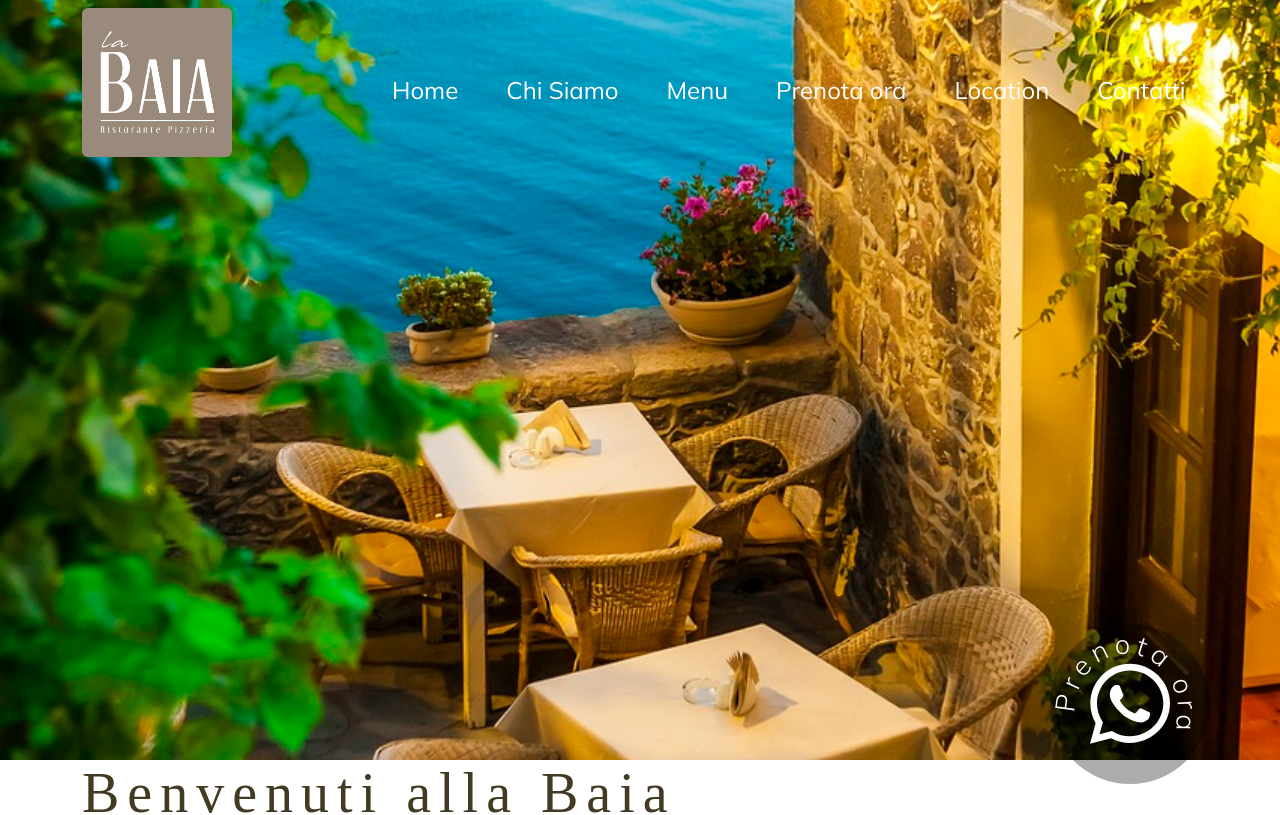
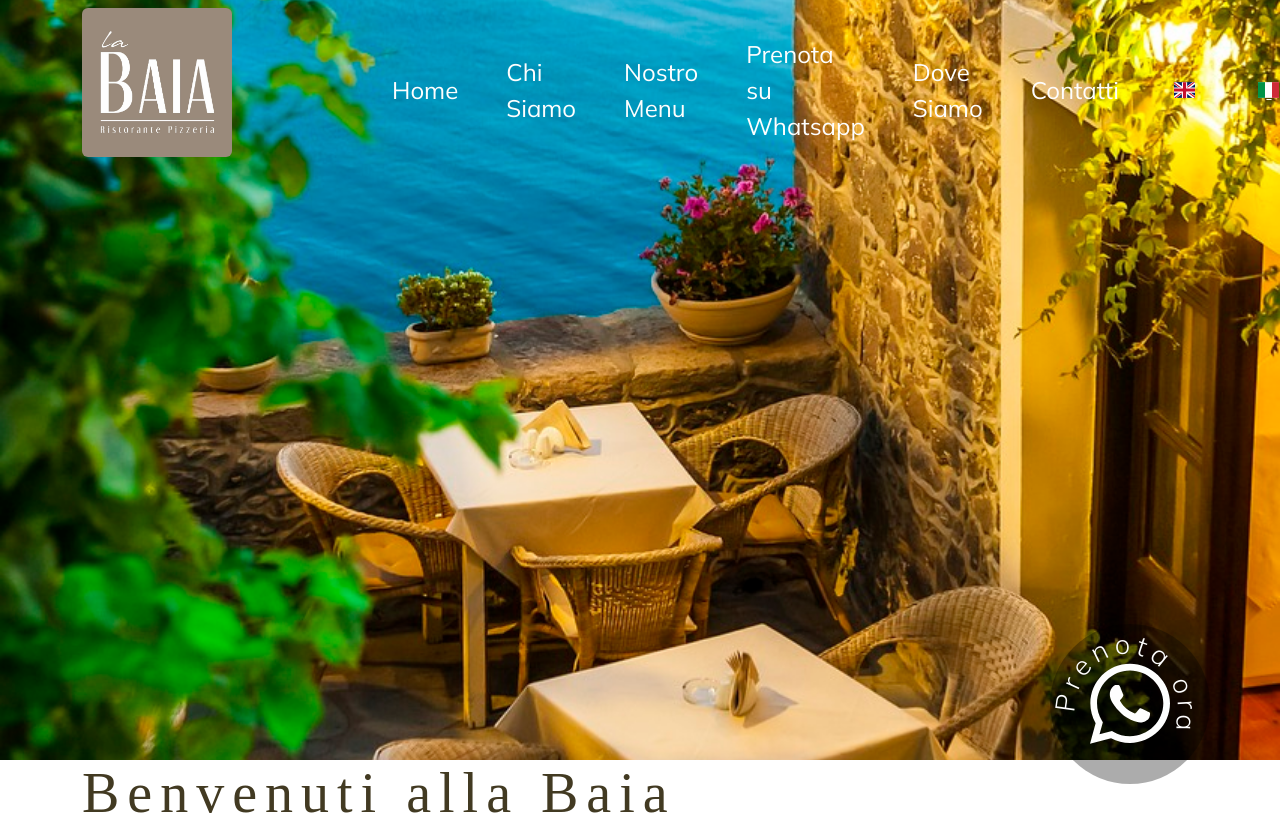
Before and after one commit to agnesvarga1/la-baia-project, a Vue app: page / in a window 1280 px wide. Shown: the top 815 px of the page. Built offline with nearby package versions, Linux system fonts and the light colour scheme.

Commit message:
navbar translate

```diff
--- a/package.json
+++ b/package.json
@@ -11,6 +11,7 @@
   "dependencies": {
     "@popperjs/core": "^2.11.8",
     "bootstrap": "^5.3.3",
+    "flag-icons": "^7.3.2",
     "vue": "^3.5.13",
     "vue-i18n": "^10.0.6",
     "vue-router": "^4.5.0"
--- a/src/components/NavbarLG.vue
+++ b/src/components/NavbarLG.vue
@@ -1,5 +1,13 @@
 <script setup>
 import { store } from "../store";
+import { useI18n } from "vue-i18n";
+const { t, locale } = useI18n();
+
+// Function to change the language
+const switchLanguage = (lang) => {
+  locale.value = lang;
+  localStorage.setItem("lang", lang);
+};
 </script>
 <template>
   <nav class="d-none d-lg-flex alig-items-center justify-content-between pt-2">
@@ -7,8 +15,41 @@ import { store } from "../store";
       <img class="logo rounded" src="/imgs/logo.jpg" alt="logo" />
     </figure>
     <ul class="d-flex justify-content-end align-items-center gap-5 mb-0">
-      <li v-for="link in store.navLinkList" key="">
-        <a href="">{{ link }}</a>
+      <li>
+        <a href="#">{{ t("home") }}</a>
+      </li>
+      <li>
+        <a href="#about">{{ t("about") }}</a>
+      </li>
+      <li>
+        <a href="#">{{ t("menu") }}</a>
+      </li>
+      <li>
+        <a href="#">{{ t("book") }}</a>
+      </li>
+      <li>
+        <a href="#location">{{ t("location") }}</a>
+      </li>
+      <li>
+        <a href="#contact">{{ t("contact") }}</a>
+      </li>
+
+      <!-- Language Switcher -->
+      <li class="language-switcher">
+        <button
+          @click="switchLanguage('en')"
+          :class="{ active: locale === 'en' }"
+        >
+          <span class="flag fi fi-gb"></span>
+        </button>
+      </li>
+      <li class="language-switcher">
+        <button
+          @click="switchLanguage('it')"
+          :class="{ active: locale === 'it' }"
+        >
+          <span class="flag fi fi-it"></span>
+        </button>
       </li>
     </ul>
   </nav>
@@ -33,5 +74,29 @@ nav {
       }
     }
   }
+
+  /* --------------- Flag Styling --------------- */
+  .language-switcher {
+    button {
+      background: none;
+      border: none;
+      font-size: 1.2rem;
+      cursor: pointer;
+      display: flex;
+      align-items: center;
+      gap: 5px;
+      color: $va-text-light;
+
+      .flag {
+        width: 24px;
+        height: 16px;
+      }
+
+      &.active {
+        font-weight: bold;
+        text-decoration: underline;
+      }
+    }
+  }
 }
 </style>
--- a/src/components/NavbarSM.vue
+++ b/src/components/NavbarSM.vue
@@ -1,10 +1,19 @@
 <script setup>
 import { ref } from "vue";
-import { store } from "../store";
+import { useI18n } from "vue-i18n";
 import Hamburger from "./Hamburger.vue";
+
 const isNavOpen = ref(false);
+const { t, locale } = useI18n();
+
 const toggleNavbar = () => {
   isNavOpen.value = !isNavOpen.value;
+};
+
+// Function to change the language
+const switchLanguage = (lang) => {
+  locale.value = lang;
+  localStorage.setItem("lang", lang);
 };
 </script>
 
@@ -25,8 +34,39 @@ const toggleNavbar = () => {
         v-if="isNavOpen"
         class="d-flex flex-column align-items-start gap-3 position-absolute z-1 top-0 start-0 end-0 h-100 pe-3"
       >
-        <li v-for="link in store.navLinkList">
-          <a href="">{{ link }}</a>
+        <li>
+          <a href="#">{{ t("home") }}</a>
+        </li>
+        <li>
+          <a href="#about">{{ t("about") }}</a>
+        </li>
+        <li>
+          <a href="#">{{ t("menu") }}</a>
+        </li>
+        <li>
+          <a href="#">{{ t("book") }}</a>
+        </li>
+        <li>
+          <a href="#location">{{ t("location") }}</a>
+        </li>
+        <li>
+          <a href="#contact">{{ t("contact") }}</a>
+        </li>
+
+        <!-- Language Switcher -->
+        <li class="language-switcher">
+          <button
+            @click="switchLanguage('en')"
+            :class="{ active: locale === 'en' }"
+          >
+            <span class="flag fi fi-gb"></span>
+          </button>
+          <button
+            @click="switchLanguage('it')"
+            :class="{ active: locale === 'it' }"
+          >
+            <span class="flag fi fi-it"></span>
+          </button>
         </li>
       </ul>
     </transition>
@@ -55,6 +95,34 @@ nav {
   .no-bg {
     background-color: transparent;
   }
+
+  /* --------------- Flag Styling --------------- */
+  .language-switcher {
+    display: flex;
+    gap: 10px;
+    margin-top: 20px;
+
+    button {
+      background: none;
+      border: none;
+      font-size: 1rem;
+      cursor: pointer;
+      display: flex;
+      align-items: center;
+      gap: 5px;
+      color: $va-text-light;
+
+      .flag {
+        width: 24px;
+        height: 16px;
+      }
+
+      &.active {
+        display: none;
+      }
+    }
+  }
+
   /* ---------------  navbar sm transition*/
 
   .slide-enter-active,
--- /dev/null
+++ b/src/i18n.js
@@ -0,0 +1,29 @@
+import { createI18n } from "vue-i18n";
+
+const messages = {
+  en: {
+    home: "Home",
+    about: "About Us",
+    menu: "Our Menu",
+    book: "Book on Whatsapp",
+    location: "Location",
+    contact: "Contact",
+  },
+  it: {
+    home: "Home",
+    about: "Chi Siamo",
+    menu: "Nostro Menu",
+    book: "Prenota su Whatsapp",
+    location: "Dove Siamo",
+    contact: "Contatti",
+  },
+};
+
+const i18n = createI18n({
+  legacy: false, // Needed for Vue 3 Composition API
+  locale: "it", // Default language
+  fallbackLocale: "it", // Fallback language
+  messages,
+});
+
+export default i18n;
--- a/src/main.js
+++ b/src/main.js
@@ -4,13 +4,9 @@ import App from "./App.vue";
 // Import Bootstrap's JS
 import "bootstrap";
 import { router } from "./router";
-import { createI18n } from "vue-i18n";
+import i18n from "./i18n";
+import "flag-icons/css/flag-icons.min.css";
 // Import custom SCSS file
-
-const i18n = createI18n({
-  locale: "it", // Default language
-  fallbackLocale: "en",
-});
 
 import "../src/assets/styles/general.scss";
 createApp(App).use(i18n).use(router).mount("#app");
```
Also changed, not shown: 1 other file (tests, documents, lock files or other folders).
